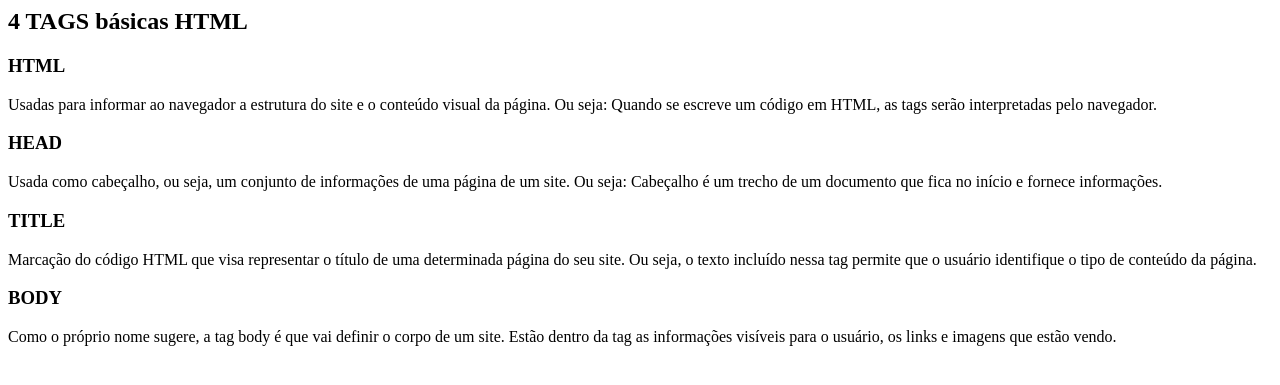
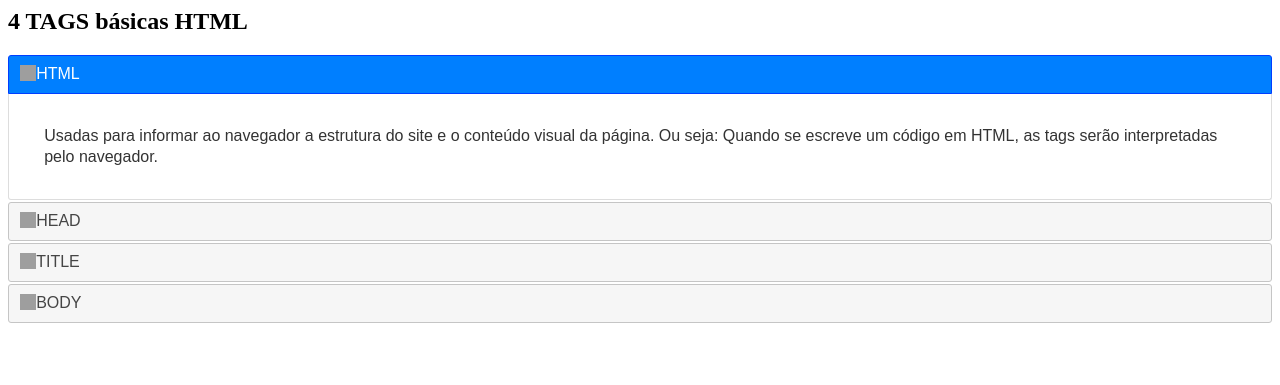
Before and after one commit to marciorecife/desafio-accordion-jquery, a PHP site: page /exemplo-accordion-jquery.php in a window 1280 px wide. Shown: the top 385 px of the page. Run offline with PHP 8.4, Linux system fonts and the light colour scheme; some libraries are stand-ins or nearby versions; grey boxes are pictures that could not be loaded.

Commit message:
Ajustes na chamada da biblioteca jquery

```diff
--- a/exemplo-accordion-jquery.php
+++ b/exemplo-accordion-jquery.php
@@ -3,6 +3,10 @@
         <title>Exemplo Accordion em Jquery</title>
 
         <script src="https://code.jquery.com/jquery-3.6.0.js"></script>
+
+        <link href = "https://code.jquery.com/ui/1.10.4/themes/ui-lightness/jquery-ui.css" rel = "stylesheet">
+
+        <script src = "https://code.jquery.com/ui/1.10.4/jquery-ui.js"></script>
 
         <script>  $( function() {
                 $( "#accordion" ).accordion();
```
